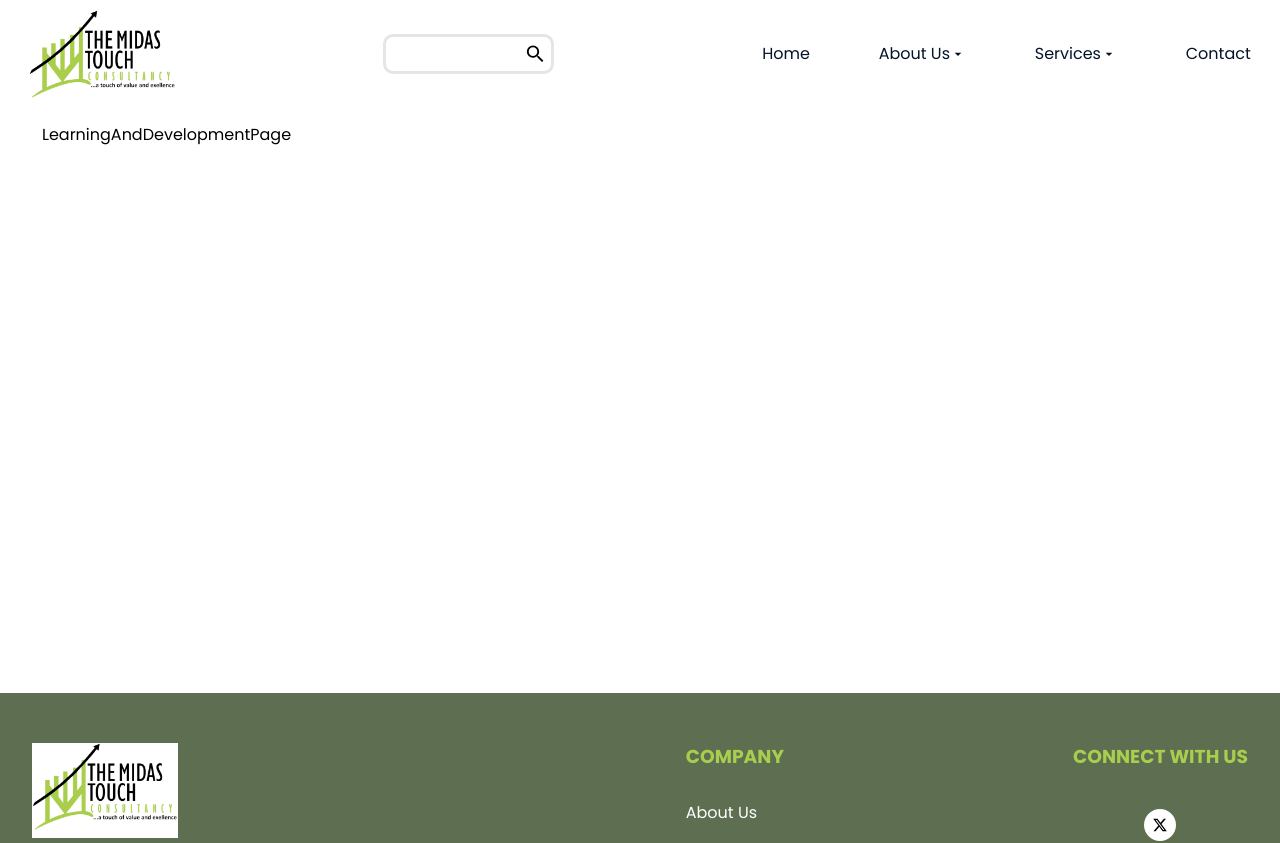
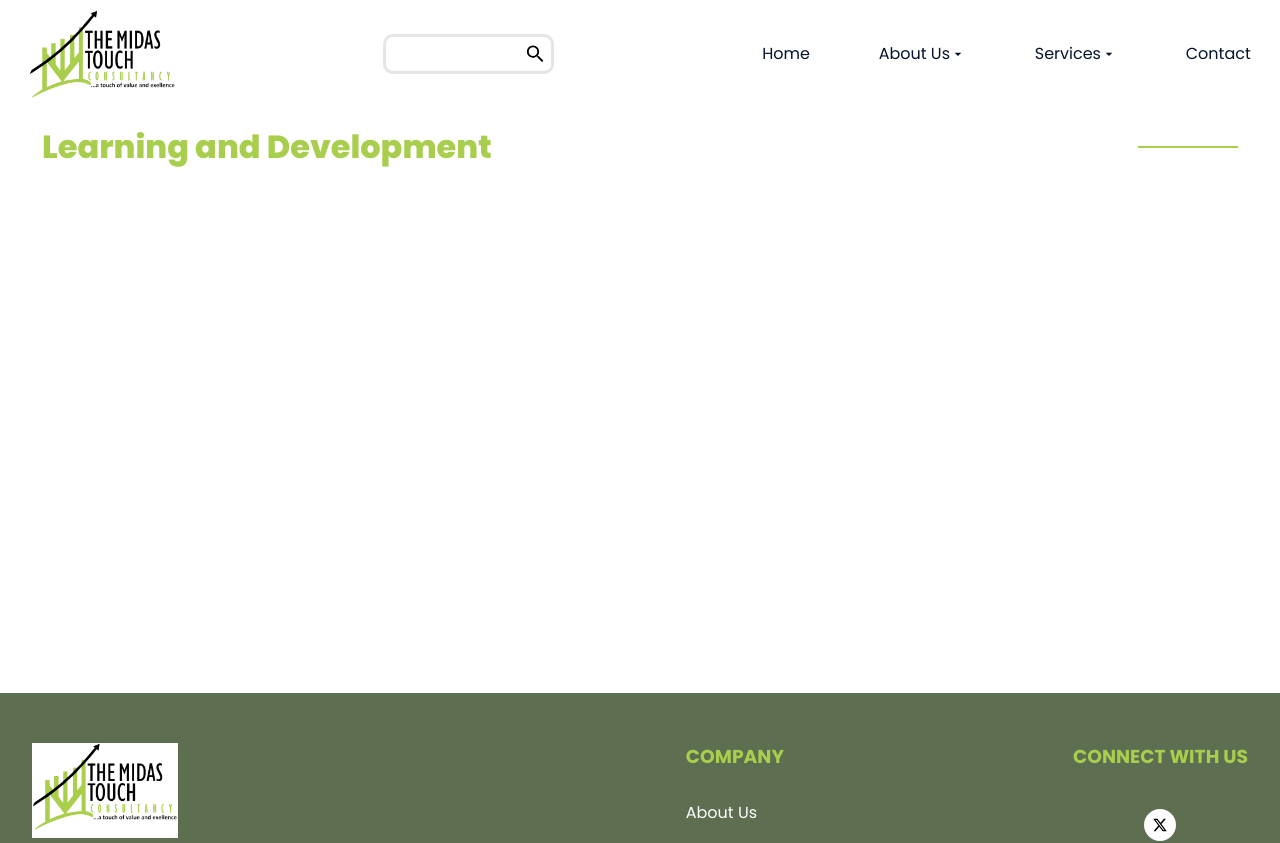
Before and after one commit to emmanuel4365/midas-touch, a React (Vite) app in the folder client/: page /learning-and-development in a window 1280 px wide. Shown: the top 843 px of the page. Built offline with nearby package versions, Linux system fonts and the light colour scheme.

Commit message:
adding content to learning and dev page started

```diff
--- a/client/src/pages/LearningAndDevelopmentPage.jsx
+++ b/client/src/pages/LearningAndDevelopmentPage.jsx
@@ -2,7 +2,8 @@ const LearningAndDevelopmentPage = () => {
   return (
     <main className="learning-and-development-page">
       <div className="learning-and-development-page-center">
-        LearningAndDevelopmentPage
+        <h1 className="about-us-heading">Learning and Development</h1>
+        <hr width="100px" color="#a9ce4d" />
       </div>
     </main>
   );
```
